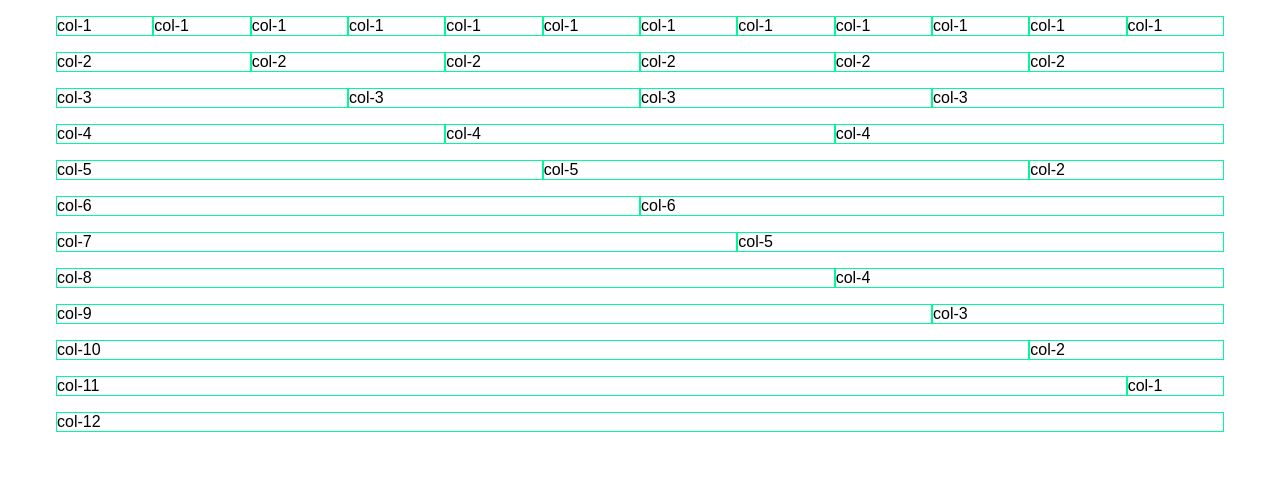
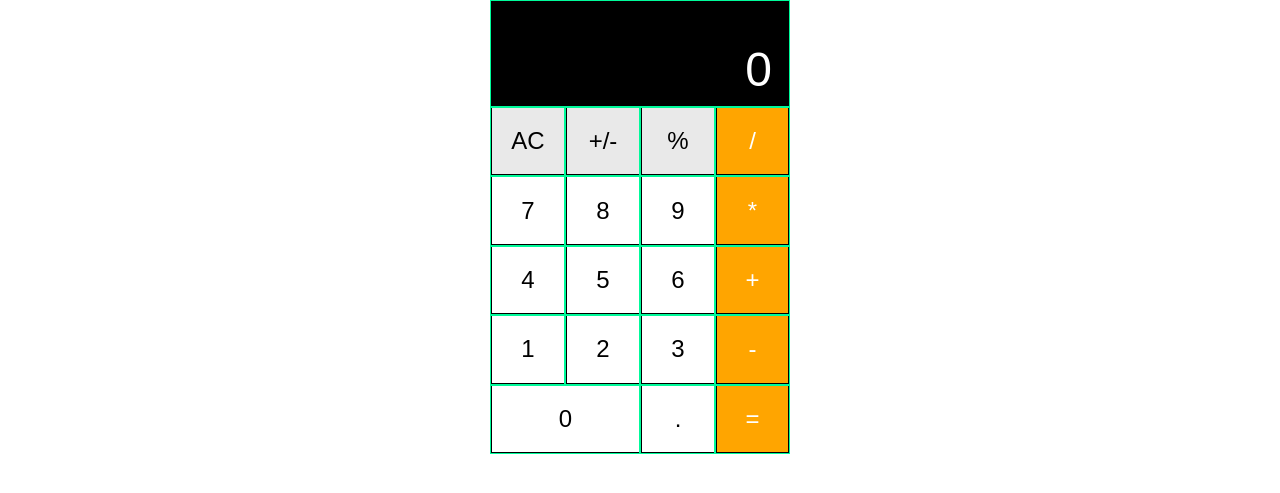
Before and after one commit to joel-fragoso/calculator, a PHP site: page / in a window 1280 px wide. Shown: the top 493 px of the page. Run offline with PHP 8.4, Linux system fonts and the light colour scheme.

Commit message:
Modificado para exibir a calculadora

```diff
--- a/application/Views/home/index.php
+++ b/application/Views/home/index.php
@@ -2,15 +2,15 @@
 <html lang="pt-br">
     <head>
         <meta charset="utf-8">
-        <meta name="viewport" content="width=device-width, initial-scale=1">
+        <meta name="viewport" content="width=device-width, initial-scale=1, shrink-to-fit=no">
         <meta http-equiv="x-ua-compatible" content="ie=edge, chrome=1">
-        <!-- <link rel="stylesheet" href="assets/css/application.css"> -->
+        <link rel="stylesheet" href="assets/css/application.css">
         <link rel="stylesheet" href="assets/css/calculator.css">
         <title>Calculator</title>
     </head>
     <body>
 
-        <div class="container">
+        <!-- <div class="container">
             <div class="row my-1">
                 <div class="col-1">
                     col-1
@@ -158,9 +158,9 @@
                     col-12
                 </div>
             </div>
-        </div>
+        </div> -->
 
-        <!-- <form class="calculator">
+        <form class="calculator">
 
             <div class="calculator-head">
                 <div class="row">
@@ -246,10 +246,10 @@
 
             </div>
 
-        </form> -->
+        </form>
 
         <script src="assets/js/jquery.min.js"></script>
         <script src="assets/js/calculator.js"></script>
-        <!-- <script src="assets/js/application.js"></script> -->
+        <script src="assets/js/application.js"></script>
     </body>
 </html>
```
